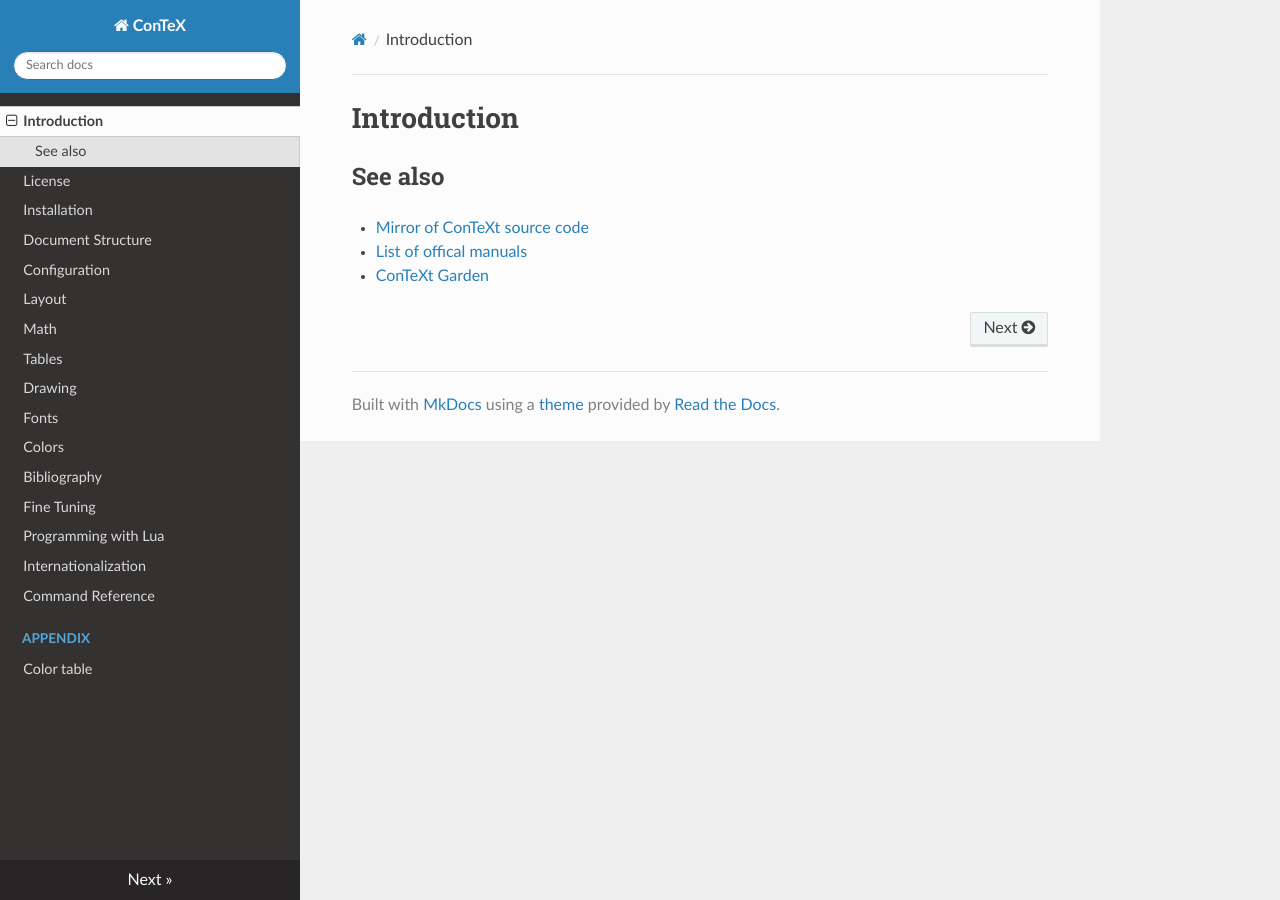
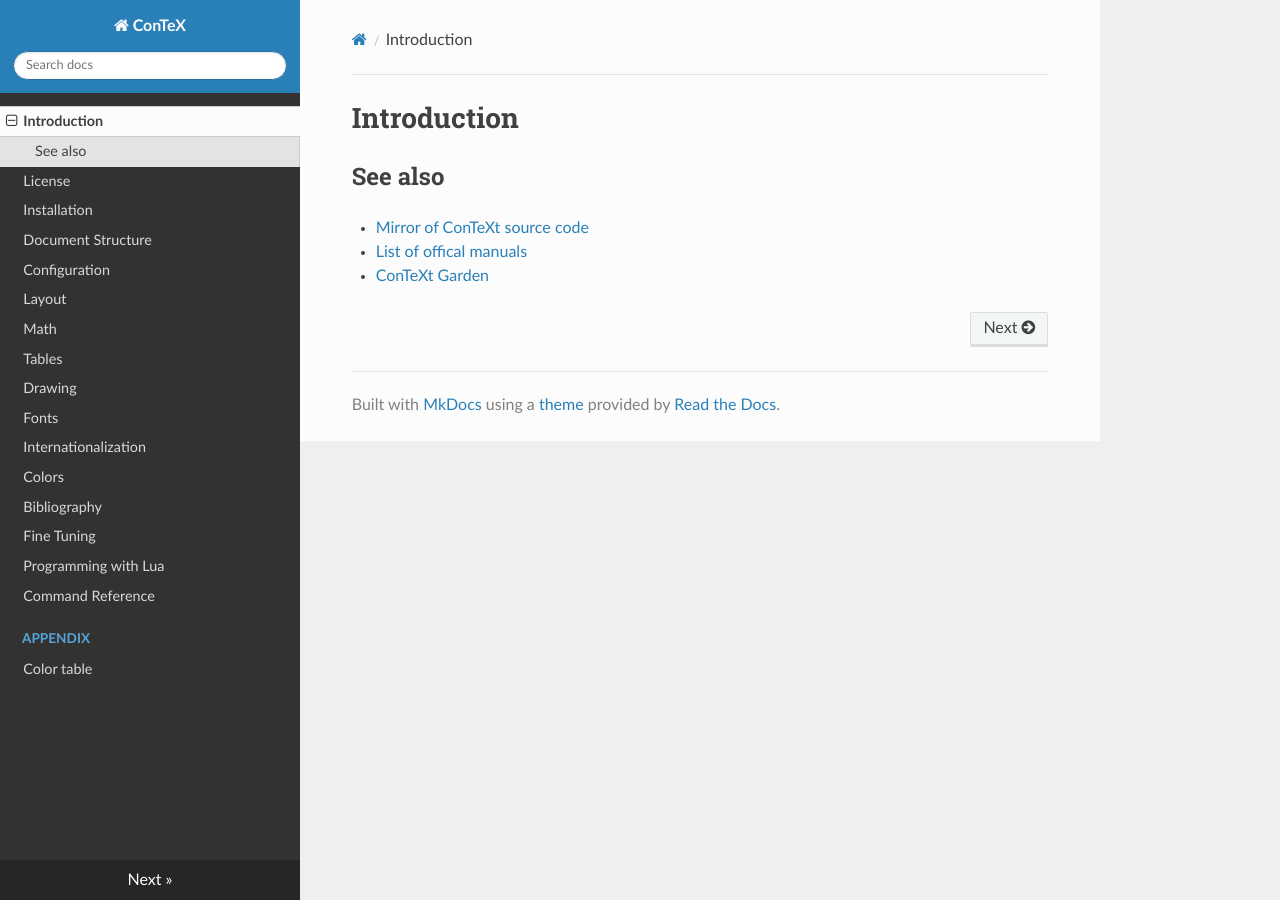
Before and after one commit to champignoom/contex-docs, an MkDocs documentation site: the page built from docs/index.md, in a window 1280 px wide. Built offline with MkDocs 1.6.1, drawn with Linux system fonts in a browser that asks for light colours; nearby versions of some CDN libraries; part of the change alters nothing that is shown.

```diff
--- a/mkdocs.yml
+++ b/mkdocs.yml
@@ -11,11 +11,11 @@ nav:
         - table.md
         - drawings.md
         - fonts.md
+        - languages.md
         - colors.md
         - bibliography.md
         - fine-tuning.md
         - programming-with-lua.md
-        - languages.md
         - command-reference.md
         - Appendix:
                 - appendix/color-table.md
```
